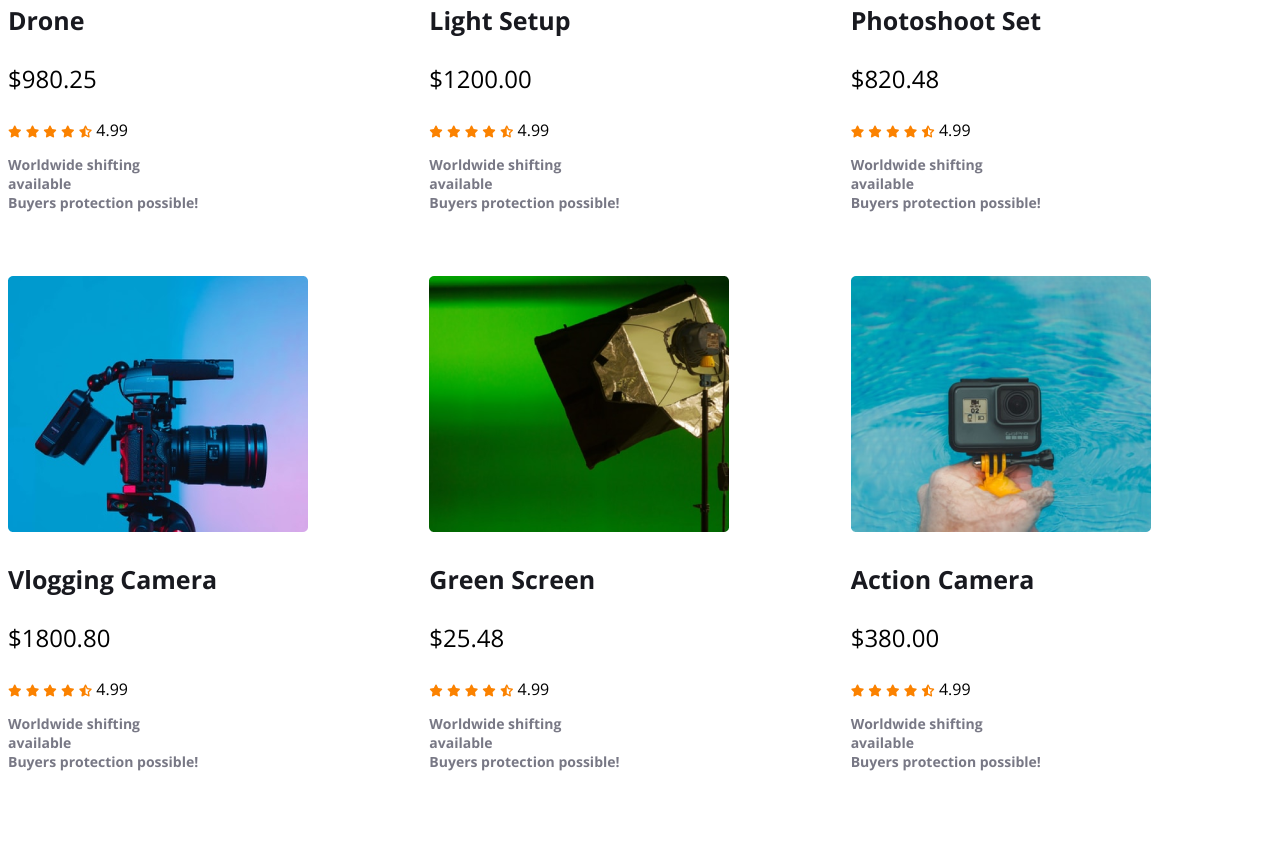
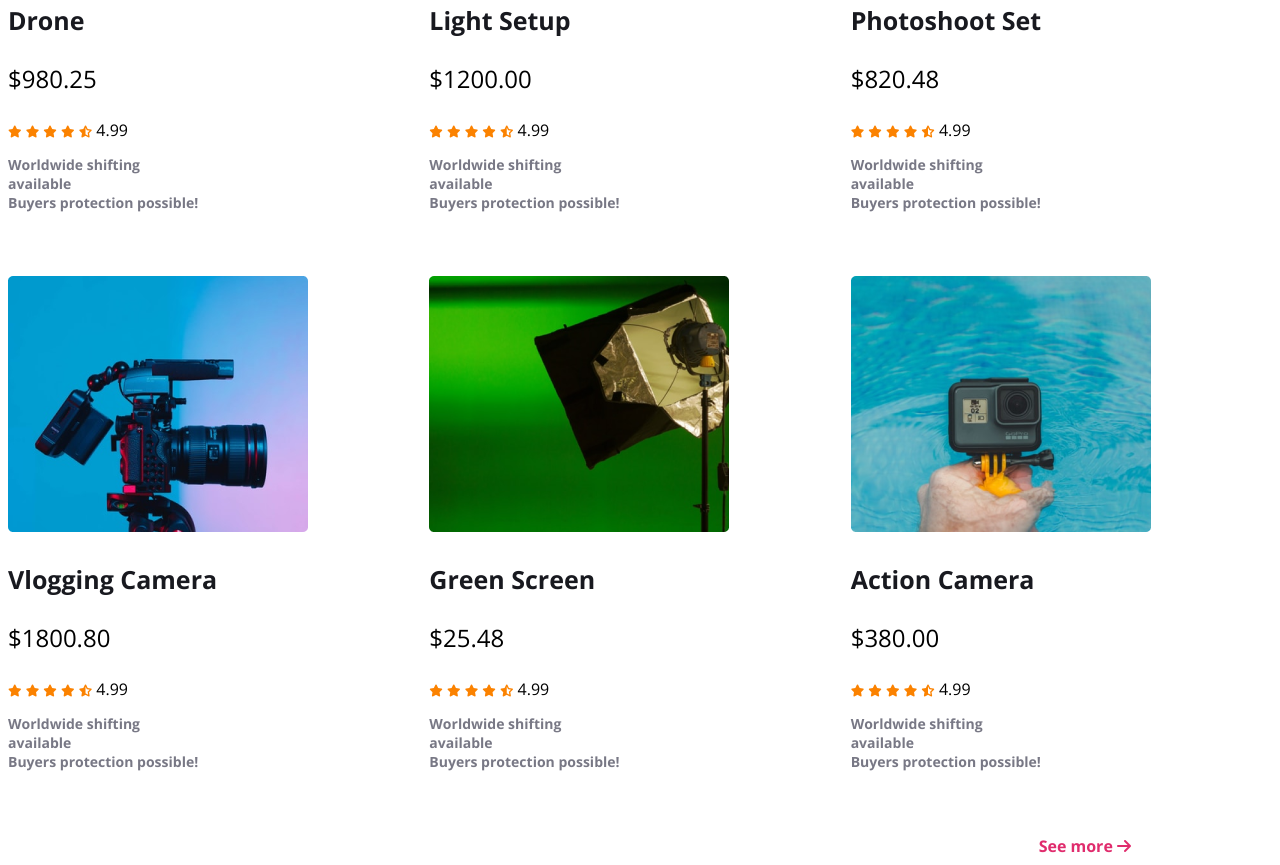
Before and after one commit to rakib099/second-assignment, a plain HTML site: page index.html in a window 1280 px wide. Shown: the part 1716-2581 px from the top of the page. Before the commit the page ends 2509 px from the top, so only its background shows below. Drawn offline with nearby package versions, Linux system fonts and the light colour scheme.

Commit message:
added see more

```diff
--- a/index.html
+++ b/index.html
@@ -221,6 +221,7 @@
                     </div>
                 </div>
             </div>
+            <div class="link-button2"><a href="#" target="_blank">See more&nbsp;<i class="fas fa-arrow-right"></i></a></div>
         </section>
     </main>
     <footer>
--- a/style.css
+++ b/style.css
@@ -85,3 +85,13 @@ hr{
     font-size: 14px;
     font-weight: 700;
 }
+.link-button2{
+    text-align: right;
+    margin-right: 141px;
+    margin-top: 50px;
+}
+.link-button2 a{
+    text-decoration: none;
+    color: #E02C6D;
+    font-weight: 700;
+}
```
